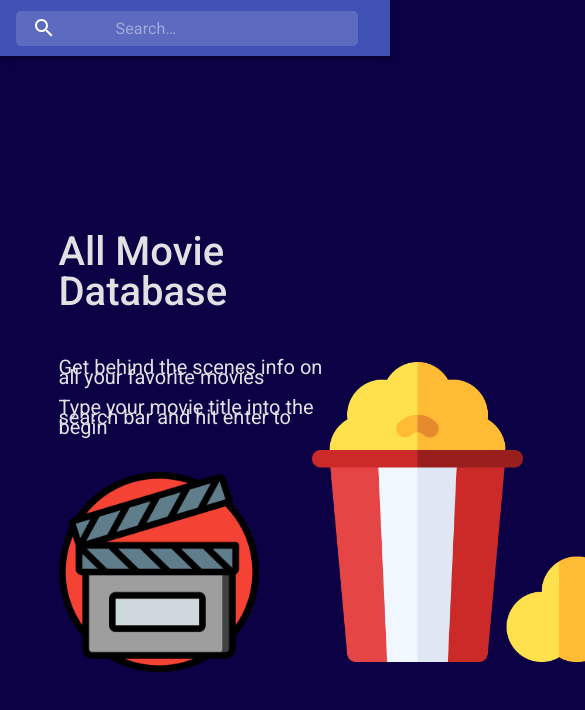
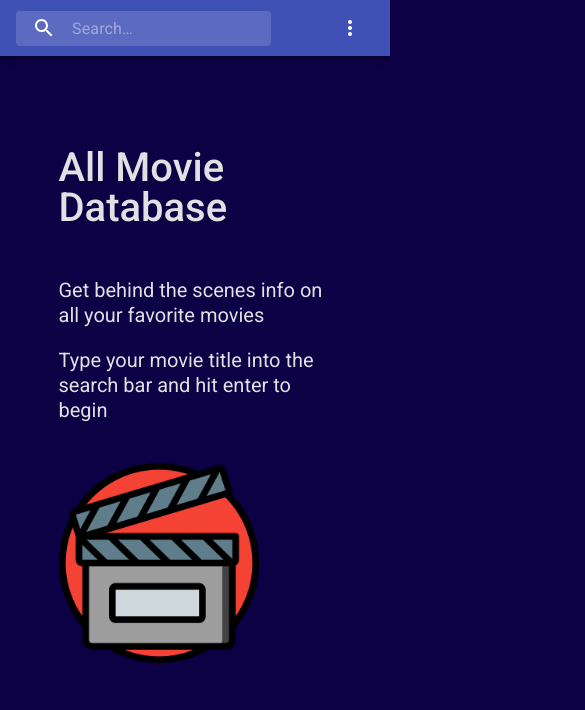
Before and after one commit to cameron-poehner/amdb, a React (Create React App) app: page / in a window 390 px wide. Shown: the top 710 px of the page, 585 px wide, since content can reach past the window. Built offline with nearby package versions, Linux system fonts and the light colour scheme.

Commit message:
Completed styling for desktop and mobile landing page :

```diff
--- a/src/App.css
+++ b/src/App.css
@@ -66,10 +66,6 @@ p {
   position: absolute;
 }
 
-
-
-
-
 .card-container {
   display: grid;
   justify-items: center;
@@ -83,32 +79,63 @@ p {
 
 .card {
   max-width: 875px;
-  padding: 20px 4rem;
+  padding: 0;
   border-radius: 10px;
   box-shadow: 1px 1px 5px rgba(0,0,0,0.25);
   margin-bottom: 2rem;
+  padding-left: 40px;
+  padding-right: 40px;
   background-color: #3f51b5;
   color: white;
+  display: grid;
+  justify-items: center;
+  align-items: start;
+  grid-template-columns: 1fr 2fr;
+  grid-template-rows: 2fr 1fr;
 }
 
 .card--title {
-  margin-bottom: 0.5rem;
-  font-size: 3.2rem;
+  font-size: 50px;
+  align-self: start;
 }
 
 .card--image {
-  margin: 0 auto;
-  display: block;
+  grid-column-start: 1;
+  grid-column-end: 2;
+  grid-row-start: 1;
+  grid-row-end: 2;
   border-radius: 5px;
   box-shadow: 1px 1px 5px rgba(0,0,0,0.25);
+  margin-top: 60px;
+}
+
+.card--desc {
+  grid-column-start: 1;
+  grid-column-end: 3;
+  grid-row-start: 2;
+  grid-row-end: 3;
+  margin-top: 40px;
 }
 
 @media (max-width: 700px) {
 
+  .input {
+    max-width: 25px;
+  }
+
   .jumbotron {
     display: flex;
     flex-direction: column;
+    justify-content: flex-start;
     width: 100vw;
+    flex-wrap: wrap;
+    margin-top: 0;
+    padding-top: 0;
+  }
+
+  .greeting {
+    margin-top: 0;
+    line-height: 25px;
   }
 
   h1 {
@@ -116,7 +143,26 @@ p {
     line-height: 1;
   }
 
+
+
+  .popcorn {
+    visibility: hidden;
+    display: none;
+    height: 0;
+  }
+
+
+
   .card {
     max-width: 375px;
+    display: flex;
+    flex-direction: column;
+    justify-content: center;
+    align-items: center;
   }
+
+  .card--content {
+
+  }
+
 }
--- a/src/App.js
+++ b/src/App.js
@@ -1,13 +1,13 @@
 import React from 'react';
 import './App.css';
-import PrimarySearchAppBar from './components/SearchBar'
+import Navbar from './components/Navbar'
 
 
 
 function App() {
   return (
     <div className="App">
-      <PrimarySearchAppBar />
+      <Navbar />
       <div id="jumbotron">
         <div className="greeting">
           <h1>All Movie Database</h1>
--- a/src/components/Display.js
+++ b/src/components/Display.js
@@ -4,17 +4,16 @@ export default function Display({movie}) {
 
  return (
     <div className="card">
-        <h3 className="card--title">{movie.title}</h3>
         <img className="card--image"
             src={`https://image.tmdb.org/t/p/w185_and_h278_bestv2/${movie.poster_path}`}
             alt={movie.title + ' poster'}
             />
         <div className="card--content">
-
+            <h3 className="card--title">{movie.title}</h3>
             <p><small>RELEASE DATE: {movie.release_date}</small></p>
             <p><small>RATING: {movie.vote_average}</small></p>
-            <p className="card--desc">{movie.overview}</p>
         </div>
+        <p className="card--desc">{movie.overview}</p>
     </div>
 
  )
--- /dev/null
+++ b/src/components/Navbar.js
@@ -0,0 +1,239 @@
+import React, {useState} from 'react';
+import { fade, makeStyles } from '@material-ui/core/styles';
+import AppBar from '@material-ui/core/AppBar';
+import Toolbar from '@material-ui/core/Toolbar';
+import IconButton from '@material-ui/core/IconButton';
+import Typography from '@material-ui/core/Typography';
+import InputBase from '@material-ui/core/InputBase';
+import MenuItem from '@material-ui/core/MenuItem';
+import Menu from '@material-ui/core/Menu';
+import SearchIcon from '@material-ui/icons/Search';
+// import AccountCircle from '@material-ui/icons/AccountCircle';
+import MoreIcon from '@material-ui/icons/MoreVert';
+import Display from './Display'
+import LocalMoviesIcon from '@material-ui/icons/LocalMovies';
+
+const useStyles = makeStyles((theme) => ({
+  grow: {
+    flexGrow: 1,
+  },
+  menuButton: {
+    marginRight: theme.spacing(2),
+  },
+  title: {
+    display: 'none',
+    [theme.breakpoints.up('sm')]: {
+      display: 'block',
+    },
+  },
+  search: {
+    position: 'relative',
+    borderRadius: theme.shape.borderRadius,
+    backgroundColor: fade(theme.palette.common.white, 0.15),
+    '&:hover': {
+      backgroundColor: fade(theme.palette.common.white, 0.25),
+    },
+    marginRight: theme.spacing(2),
+    marginLeft: 0,
+    width: '100%',
+    [theme.breakpoints.up('sm')]: {
+      marginLeft: theme.spacing(3),
+      width: 'auto',
+    },
+  },
+  searchIcon: {
+    padding: theme.spacing(0, 2),
+    height: '100%',
+    position: 'absolute',
+    pointerEvents: 'none',
+    display: 'flex',
+    alignItems: 'center',
+    justifyContent: 'center',
+  },
+  inputRoot: {
+    color: 'inherit',
+  },
+  inputInput: {
+    padding: theme.spacing(1, 1, 1, 0),
+    // vertical padding + font size from searchIcon
+    paddingLeft: `calc(1em + ${theme.spacing(4)}px)`,
+    transition: theme.transitions.create('width'),
+    width: '100%',
+    [theme.breakpoints.up('md')]: {
+      width: '20ch',
+    },
+  },
+  sectionDesktop: {
+    display: 'none',
+    [theme.breakpoints.up('md')]: {
+      display: 'flex',
+    },
+  },
+  sectionMobile: {
+    display: 'flex',
+    [theme.breakpoints.up('md')]: {
+      display: 'none',
+    },
+  },
+}));
+
+export default function PrimarySearchAppBar() {
+  const classes = useStyles();
+  const [query, setQuery] = useState('');
+  const [movies, setMovies] = useState([]);
+
+  const searchMovies = async (e) => {
+    e.preventDefault();
+
+    const url = `https://api.themoviedb.org/3/search/movie?api_key=50ee20a8e3da5025fd2012e0cc6f35ad&language=en-US&query=${query}&page=1&include_adult=false`;
+
+    try {
+        const res = await fetch(url);
+        const data = await res.json();
+        setMovies(data.results);
+        let node = document.getElementById("jumbotron");
+            if (node.parentNode) {
+            node.parentNode.removeChild(node);
+}
+        console.log(data);
+    }catch(err){
+        console.error(err)
+    }
+ }
+
+  const [anchorEl, setAnchorEl] = React.useState(null);
+  const [mobileMoreAnchorEl, setMobileMoreAnchorEl] = React.useState(null);
+
+  const isMenuOpen = Boolean(anchorEl);
+  const isMobileMenuOpen = Boolean(mobileMoreAnchorEl);
+
+  // const handleProfileMenuOpen = (event) => {
+  //   setAnchorEl(event.currentTarget);
+  // };
+
+  const handleMobileMenuClose = () => {
+    setMobileMoreAnchorEl(null);
+  };
+
+  const handleMenuClose = () => {
+    setAnchorEl(null);
+    handleMobileMenuClose();
+  };
+
+  const handleMobileMenuOpen = (event) => {
+    setMobileMoreAnchorEl(event.currentTarget);
+  };
+
+  const menuId = 'primary-search-account-menu';
+  const renderMenu = (
+    <Menu
+      anchorEl={anchorEl}
+      anchorOrigin={{ vertical: 'top', horizontal: 'right' }}
+      id={menuId}
+      keepMounted
+      transformOrigin={{ vertical: 'top', horizontal: 'right' }}
+      open={isMenuOpen}
+      onClose={handleMenuClose}
+    >
+      <MenuItem onClick={handleMenuClose}>Profile</MenuItem>
+      <MenuItem onClick={handleMenuClose}>My account</MenuItem>
+    </Menu>
+  );
+
+  const mobileMenuId = 'primary-search-account-menu-mobile';
+  const renderMobileMenu = (
+    <Menu
+      anchorEl={mobileMoreAnchorEl}
+      anchorOrigin={{ vertical: 'top', horizontal: 'right' }}
+      id={mobileMenuId}
+      keepMounted
+      transformOrigin={{ vertical: 'top', horizontal: 'right' }}
+      open={isMobileMenuOpen}
+      onClose={handleMobileMenuClose}
+    >
+      <MenuItem>
+        <IconButton aria-label="show 4 new mails" color="inherit">
+            <LocalMoviesIcon />
+        </IconButton>
+        <p>About</p>
+      </MenuItem>
+      {/* <MenuItem onClick={handleProfileMenuOpen}>
+        <IconButton
+          aria-label="account of current user"
+          aria-controls="primary-search-account-menu"
+          aria-haspopup="true"
+          color="inherit"
+        >
+          <AccountCircle />
+        </IconButton>
+        <p>Profile</p>
+      </MenuItem> */}
+    </Menu>
+  );
+
+  return (
+    <div className={classes.grow}>
+      <AppBar position="static">
+        <Toolbar>
+          <Typography className={classes.title} variant="h6" noWrap>
+            AMDb
+          </Typography>
+          <form onSubmit={searchMovies}>
+          <div className={classes.search}>
+            <div className={classes.searchIcon}>
+              <SearchIcon />
+            </div>
+            <InputBase
+              name='query'
+              placeholder="Search…"
+              classes={{
+                root: classes.inputRoot,
+                input: classes.inputInput,
+              }}
+              inputProps={{ 'aria-label': 'search' }}
+              value={query} onChange={(e) => setQuery(e.target.value)}
+            />
+          </div>
+          </form>
+          <div className={classes.grow} />
+          <div className={classes.sectionDesktop}>
+
+            <IconButton aria-label="show 17 new notifications" color="inherit">
+                About
+            </IconButton>
+            {/* <IconButton
+              edge="end"
+              aria-label="account of current user"
+              aria-controls={menuId}
+              aria-haspopup="true"
+              onClick={handleProfileMenuOpen}
+              color="inherit"
+            >
+              <AccountCircle />
+            </IconButton> */}
+          </div>
+          <div className={classes.sectionMobile}>
+            <IconButton
+              aria-label="show more"
+              aria-controls={mobileMenuId}
+              aria-haspopup="true"
+              onClick={handleMobileMenuOpen}
+              color="inherit"
+            >
+              <MoreIcon />
+            </IconButton>
+            </div>
+        </Toolbar>
+      </AppBar>
+      {renderMobileMenu}
+      {renderMenu}
+      <div className='card-container'>
+        <div className='card-list'>
+        {movies.filter(movie => movie.poster_path).map(movie => (
+            <Display movie={movie} key={movie.id} />
+        ))}
+        </div>
+        </div>
+    </div>
+  );
+}
--- a/src/components/SearchBar.js
+++ b/src/components/SearchBar.js
@@ -1,145 +1,145 @@
-import React, {useState} from 'react';
-import { fade, makeStyles } from '@material-ui/core/styles';
-import AppBar from '@material-ui/core/AppBar';
-import Toolbar from '@material-ui/core/Toolbar';
-import IconButton from '@material-ui/core/IconButton';
-import Typography from '@material-ui/core/Typography';
-import InputBase from '@material-ui/core/InputBase';
-import SearchIcon from '@material-ui/icons/Search';
-import Display from './Display'
+// import React, {useState} from 'react';
+// import { fade, makeStyles } from '@material-ui/core/styles';
+// import AppBar from '@material-ui/core/AppBar';
+// import Toolbar from '@material-ui/core/Toolbar';
+// import IconButton from '@material-ui/core/IconButton';
+// import Typography from '@material-ui/core/Typography';
+// import InputBase from '@material-ui/core/InputBase';
+// import SearchIcon from '@material-ui/icons/Search';
+// import Display from './Display'
 
-const useStyles = makeStyles((theme) => ({
-  grow: {
-    flexGrow: 1,
-  },
-  menuButton: {
-    marginRight: theme.spacing(2),
-  },
-  title: {
-    display: 'none',
-    [theme.breakpoints.up('sm')]: {
-      display: 'block',
-    },
-  },
-  search: {
-    position: 'relative',
-    borderRadius: '5px',
-    backgroundColor: fade(theme.palette.common.white, 0.15),
-    '&:hover': {
-      backgroundColor: fade(theme.palette.common.white, 0.25),
-    },
-    marginRight: theme.spacing(2),
-    marginLeft: 0,
-    width: '100%',
-    [theme.breakpoints.up('sm')]: {
-      marginLeft: theme.spacing(3),
-      width: 'auto',
-    },
-  },
-  searchIcon: {
-    padding: theme.spacing(0, 2),
-    height: '100%',
-    position: 'absolute',
-    pointerEvents: 'none',
-    display: 'flex',
-    alignItems: 'center',
-    justifyContent: 'center',
-  },
-  inputRoot: {
-    color: 'inherit',
-  },
-  inputInput: {
-    padding: theme.spacing(1, 1, 1, 0),
-    // vertical padding + font size from searchIcon
-    paddingLeft: `calc(1em + ${theme.spacing(4)}px)`,
-    transition: theme.transitions.create('width'),
-    width: '100%',
-    [theme.breakpoints.up('md')]: {
-      width: '20ch',
-    },
-  },
-  sectionDesktop: {
-    display: 'none',
-    [theme.breakpoints.up('md')]: {
-      display: 'flex',
-    },
-  },
-  sectionMobile: {
-    display: 'flex',
-    [theme.breakpoints.up('md')]: {
-      display: 'none',
-    },
-  },
-}));
+// const useStyles = makeStyles((theme) => ({
+//   grow: {
+//     flexGrow: 1,
+//   },
+//   menuButton: {
+//     marginRight: theme.spacing(2),
+//   },
+//   title: {
+//     display: 'none',
+//     [theme.breakpoints.up('sm')]: {
+//       display: 'block',
+//     },
+//   },
+//   search: {
+//     position: 'relative',
+//     borderRadius: '5px',
+//     backgroundColor: fade(theme.palette.common.white, 0.15),
+//     '&:hover': {
+//       backgroundColor: fade(theme.palette.common.white, 0.25),
+//     },
+//     marginRight: theme.spacing(2),
+//     marginLeft: 0,
+//     width: '100%',
+//     [theme.breakpoints.up('sm')]: {
+//       marginLeft: theme.spacing(3),
+//       width: 'auto',
+//     },
+//   },
+//   searchIcon: {
+//     padding: theme.spacing(0, 2),
+//     height: '100%',
+//     position: 'absolute',
+//     pointerEvents: 'none',
+//     display: 'flex',
+//     alignItems: 'center',
+//     justifyContent: 'center',
+//   },
+//   inputRoot: {
+//     color: 'inherit',
+//   },
+//   inputInput: {
+//     padding: theme.spacing(1, 1, 1, 0),
+//     // vertical padding + font size from searchIcon
+//     paddingLeft: `calc(1em + ${theme.spacing(4)}px)`,
+//     transition: theme.transitions.create('width'),
+//     width: '100%',
+//     [theme.breakpoints.up('md')]: {
+//       width: '20ch',
+//     },
+//   },
+//   sectionDesktop: {
+//     display: 'none',
+//     [theme.breakpoints.up('md')]: {
+//       display: 'flex',
+//     },
+//   },
+//   sectionMobile: {
+//     display: 'flex',
+//     [theme.breakpoints.up('md')]: {
+//       display: 'none',
+//     },
+//   },
+// }));
 
-export default function PrimarySearchAppBar() {
-  const classes = useStyles();
+// export default function PrimarySearchAppBar() {
+//   const classes = useStyles();
 
-  const [query, setQuery] = useState('');
-  const [movies, setMovies] = useState([]);
+//   const [query, setQuery] = useState('');
+//   const [movies, setMovies] = useState([]);
 
-  const searchMovies = async (e) => {
-    e.preventDefault();
+//   const searchMovies = async (e) => {
+//     e.preventDefault();
 
-    const url = `https://api.themoviedb.org/3/search/movie?api_key=50ee20a8e3da5025fd2012e0cc6f35ad&language=en-US&query=${query}&page=1&include_adult=false`;
+//     const url = `https://api.themoviedb.org/3/search/movie?api_key=50ee20a8e3da5025fd2012e0cc6f35ad&language=en-US&query=${query}&page=1&include_adult=false`;
 
-    try {
-        const res = await fetch(url);
-        const data = await res.json();
-        setMovies(data.results);
-        let node = document.getElementById("jumbotron");
-            if (node.parentNode) {
-            node.parentNode.removeChild(node);
-}
-        console.log(data);
-    }catch(err){
-        console.error(err)
-    }
- }
+//     try {
+//         const res = await fetch(url);
+//         const data = await res.json();
+//         setMovies(data.results);
+//         let node = document.getElementById("jumbotron");
+//             if (node.parentNode) {
+//             node.parentNode.removeChild(node);
+// }
+//         console.log(data);
+//     }catch(err){
+//         console.error(err)
+//     }
+//  }
 
-  return (
-    <div className={classes.grow}>
-      <AppBar position="static">
-        <Toolbar>
-          <Typography className={classes.title} variant="h6" noWrap>
-            AMDb
-          </Typography>
-          <div className={classes.search}>
-            <div className={classes.searchIcon}>
-              <SearchIcon />
-            </div>
-            <form onSubmit={searchMovies}>
-            <label htmlFor='query'></label>
-            <InputBase
-            name='query'
-            placeholder="Search…"
-            classes={{
-                root: classes.inputRoot,
-                input: classes.inputInput,
-              }}
-              value={query} onChange={(e) => setQuery(e.target.value)}
-            />
-            </form>
-          </div>
-          <div className={classes.grow} />
-          <div className={classes.sectionDesktop}>
-            <IconButton
-              edge="end"
-              aria-label="account of current user"
-              aria-haspopup="true"
-              color="inherit"
-            >
-            </IconButton>
-          </div>
-        </Toolbar>
-      </AppBar>
-      <div className='card-container'>
-        <div className='card-list'>
-        {movies.filter(movie => movie.poster_path).map(movie => (
-            <Display movie={movie} key={movie.id} />
-        ))}
-        </div>
-        </div>
-    </div>
-  );
-}
+//   return (
+//     <div className={classes.grow}>
+//       <AppBar position="static">
+//         <Toolbar>
+//           <Typography className={classes.title} variant="h6" noWrap>
+//             AMDb
+//           </Typography>
+//           <div className={classes.search} className="input">
+//             <div className={classes.searchIcon}>
+//               <SearchIcon />
+//             </div>
+//             <form onSubmit={searchMovies}>
+//             <label htmlFor='query'></label>
+//             <InputBase
+//             name='query'
+//             placeholder="Search…"
+//             classes={{
+//                 root: classes.inputRoot,
+//                 input: classes.inputInput,
+//               }}
+//               value={query} onChange={(e) => setQuery(e.target.value)}
+//             />
+//             </form>
+//           </div>
+//           <div className={classes.grow} />
+//           <div className={classes.sectionDesktop}>
+//             <IconButton
+//               edge="end"
+//               aria-label="account of current user"
+//               aria-haspopup="true"
+//               color="inherit"
+//             >
+//             </IconButton>
+//           </div>
+//         </Toolbar>
+//       </AppBar>
+//       <div className='card-container'>
+//         <div className='card-list'>
+//         {movies.filter(movie => movie.poster_path).map(movie => (
+//             <Display movie={movie} key={movie.id} />
+//         ))}
+//         </div>
+//         </div>
+//     </div>
+//   );
+// }
```
